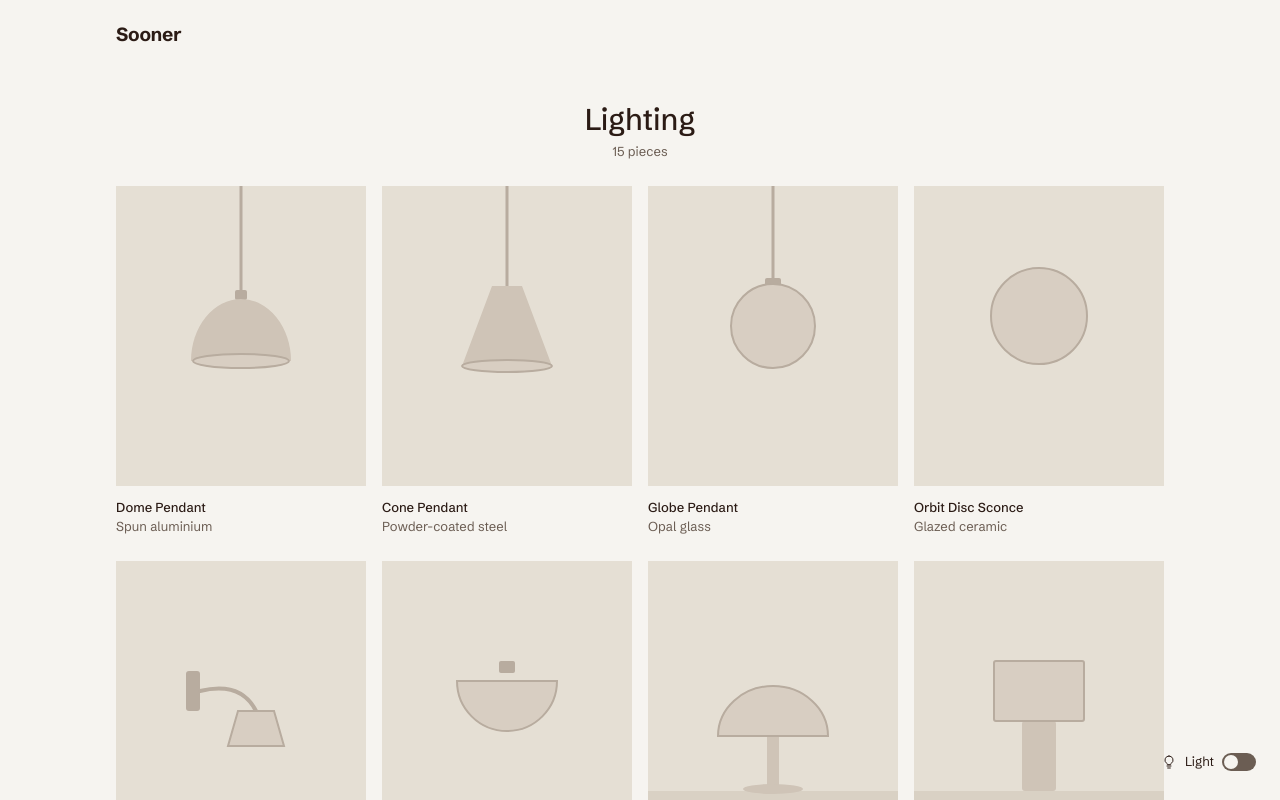
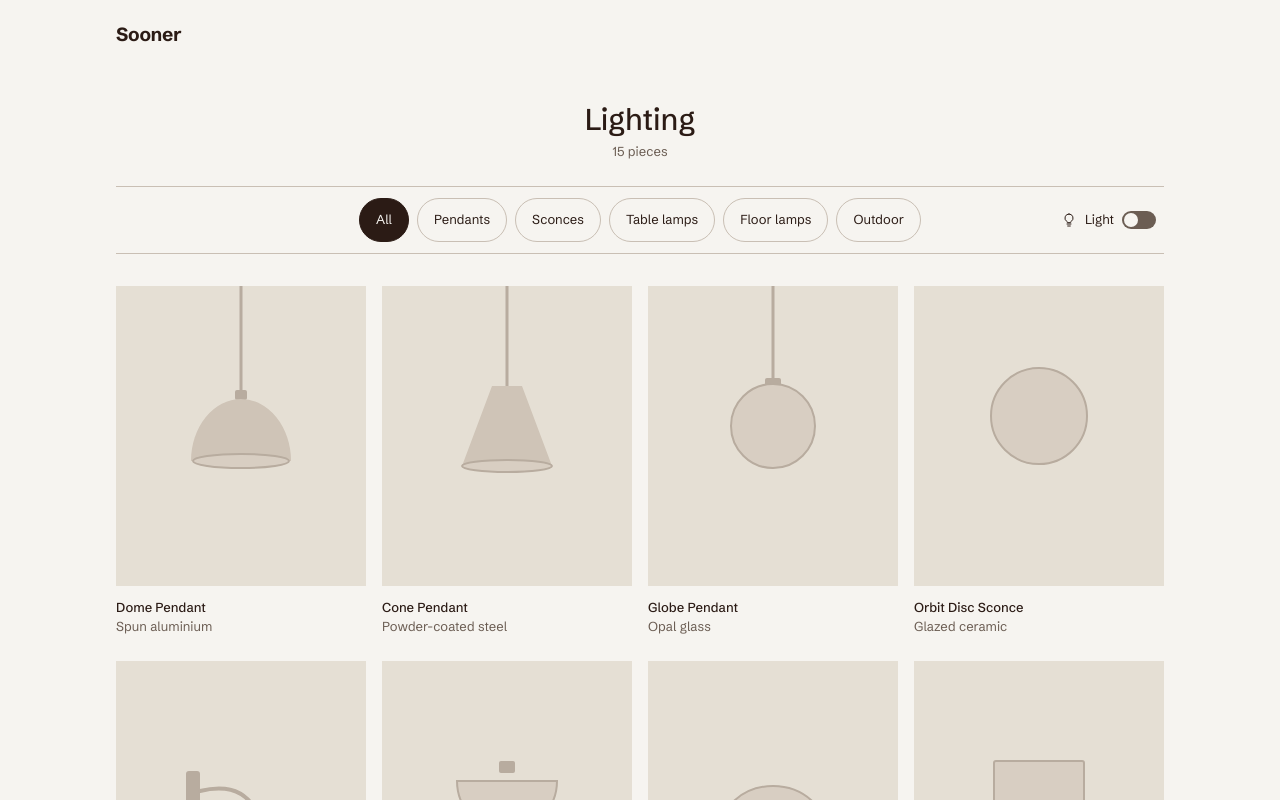
Before and after one commit to iJoyRide/sooner_studios, a Next.js app: page /lighting in a window 1280 px wide. Shown: the top 800 px of the page. Built offline with nearby package versions, Linux system fonts and the light colour scheme.

Commit message:
PER-10: desktop CategoryBar with category tabs and LightToggle

```diff
--- a/app/[department]/[category]/page.tsx
+++ b/app/[department]/[category]/page.tsx
@@ -1,5 +1,6 @@
 import PageTitle from "@/components/PageTitle";
 import ProductGrid from "@/components/ProductGrid";
+import CategoryBar from "@/components/CategoryBar";
 import { departments } from "@/lib/categories";
 import { getByCategory } from "@/lib/products";
 import { notFound } from "next/navigation";
@@ -38,6 +39,7 @@ export default async function CategoryPage(props: PageProps<"/[department]/[cate
     return (
         <main>
             <PageTitle title={matchingCategory.label} count={products.length} />
+            <CategoryBar department={matchingDepartment} activeCategory={matchingCategory.slug} />
             <ProductGrid products={products} />
         </main>
     );
--- a/app/[department]/page.tsx
+++ b/app/[department]/page.tsx
@@ -1,3 +1,4 @@
+import CategoryBar from "@/components/CategoryBar";
 import PageTitle from "@/components/PageTitle";
 import ProductGrid from "@/components/ProductGrid";
 import { departments } from "@/lib/categories";
@@ -26,7 +27,9 @@ export default async function DepartmentPage(props: PageProps<"/[department]">)
     return (
         <main>
             <PageTitle title={matchingDepartment.label} count={products.length} />
+            <CategoryBar department={matchingDepartment} />
             <ProductGrid products={products} />
+
         </main>
     );
 }
--- a/app/layout.tsx
+++ b/app/layout.tsx
@@ -37,7 +37,7 @@ export default function RootLayout({ children }: LayoutProps<"/">) {
         <LightProvider>
           <Header />
           {children}
-          <div className="fixed right-4 bottom-4">
+          <div className="fixed right-4 bottom-4 lg:hidden">
             <LightToggle />
           </div>
         </LightProvider>
--- /dev/null
+++ b/components/CategoryBar.tsx
@@ -0,0 +1,54 @@
+import Link from "next/link";
+import LightToggle from "@/components/LightToggle";
+import type { Department } from "@/lib/categories";
+
+type CategoryBarProps = {
+  department: Department;
+  activeCategory?: string; // left out on the "All" page
+};
+
+export default function CategoryBar({ department, activeCategory }: CategoryBarProps) {
+  return (
+    <nav aria-label="Categories" className="content-column mb-8 hidden lg:block">
+      <div className="relative flex h-17 items-center justify-center border-y border-rule">
+        <ul className="flex gap-2">
+          <Tab href={`/${department.slug}`} label="All" active={!activeCategory} />
+          {department.categories.map((category) => (
+            <Tab
+              key={category.slug}
+              href={`/${department.slug}/${category.slug}`}
+              label={category.label}
+              active={category.slug === activeCategory}
+            />
+          ))}
+        </ul>
+
+        <div className="absolute right-0">
+          <LightToggle />
+        </div>
+      </div>
+    </nav>
+  );
+}
+
+type TabProps = {
+  href: string;
+  label: string;
+  active: boolean;
+};
+
+function Tab({ href, label, active }: TabProps) {
+  return (
+    <li>
+      <Link
+        href={href}
+        aria-current={active ? "page" : undefined}
+        className={`inline-flex min-h-11 items-center rounded-full border px-4 ${
+          active ? "border-ink bg-ink text-bg" : "border-rule"
+        }`}
+      >
+        {label}
+      </Link>
+    </li>
+  );
+}
```
